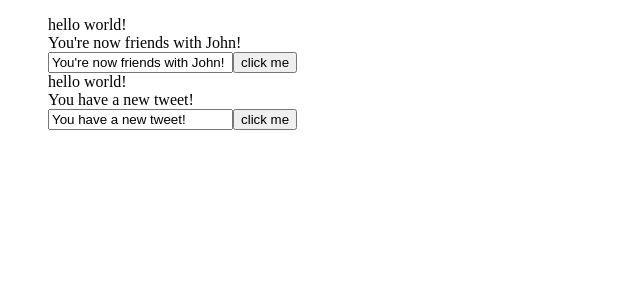
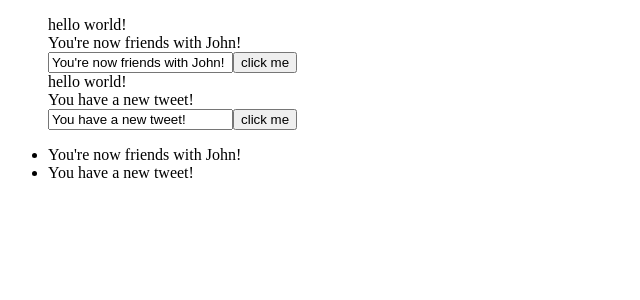
Before and after one commit to andy9775/angular-fundementals, an Angular app: page / in a window 1280 px wide. Shown: the top 300 px of the page, without its empty margins (0-640 px from the left). Built offline with nearby package versions, Linux system fonts and the light colour scheme.

Commit message:
implement event emitter in child to pass data to parent

```diff
--- a/src/app/app.component.ts
+++ b/src/app/app.component.ts
@@ -15,10 +15,16 @@ import { inject } from "@angular/core/testing";
        -->
       <!-- [message] is the variable inside the compnent. the square bracket syntax binds it to an outer variable of this compnent. message="outer_message" treats "outer_message" as a string
       this approach allows us to pass values to components -->
+      <!-- (update) binds to events generated by the EvemtEmitter inside the component. here we bind to onUpdate -->
       <app-simple-form
         *ngFor="let outer_message of mail.messages"
-        [message]="outer_message"
+        [message]="outer_message.value"
+        (update)="onUpdate(outer_message.id, $event.text)"
       ></app-simple-form>
+    </ul>
+
+    <ul>
+      <li *ngFor="let message of mail.messages">{{ message.value }}</li>
     </ul>
   </div>`,
 })
@@ -27,4 +33,9 @@ export class AppComponent {
 
   // injecting the mail service
   constructor(@Inject("mail") private mail) {}
+
+  onUpdate(id, text) {
+    // call the mail service
+    this.mail.update(id, text);
+  }
 }
--- a/src/app/mail.service.ts
+++ b/src/app/mail.service.ts
@@ -2,6 +2,13 @@ import { Injectable } from "@angular/core";
 
 @Injectable()
 export class MailService {
-  messages = ["You're now friends with John!", "You have a new tweet!"];
+  messages = [
+    { id: 1, value: "You're now friends with John!" },
+    { id: 2, value: "You have a new tweet!" },
+  ];
   constructor() {}
+
+  update(id, value) {
+    this.messages = this.messages.map((m) => (m.id == id ? { id, value } : m));
+  }
 }
--- a/src/app/simple-form/simple-form.component.ts
+++ b/src/app/simple-form/simple-form.component.ts
@@ -1,4 +1,4 @@
-import { Component, OnInit, Input } from "@angular/core";
+import { Component, OnInit, Input, Output, EventEmitter } from "@angular/core";
 
 @Component({
   selector: "app-simple-form",
@@ -17,7 +17,7 @@ import { Component, OnInit, Input } from "@angular/core";
       <!-- (mouseover) calls the event handler when we drag the mouse over the button -->
       <button
         (mouseover)="onMouseOver($event)"
-        (click)="onClick($event, myInput.value)"
+        (click)="update.emit({ text: message })"
       >
         click me
       </button>
@@ -28,6 +28,11 @@ import { Component, OnInit, Input } from "@angular/core";
 export class SimpleFormComponent implements OnInit {
   hello: string;
   @Input() message: string; // each element takes an input
+  // update is an event emitter which can be bound to by
+  // external components. This allows for changes
+  // generated inside this component to be seen by external components
+  // in this example we bind to events generated by children in the parent
+  @Output() update = new EventEmitter();
 
   onMouseOver(event: MouseEvent) {
     console.log(event);
```
